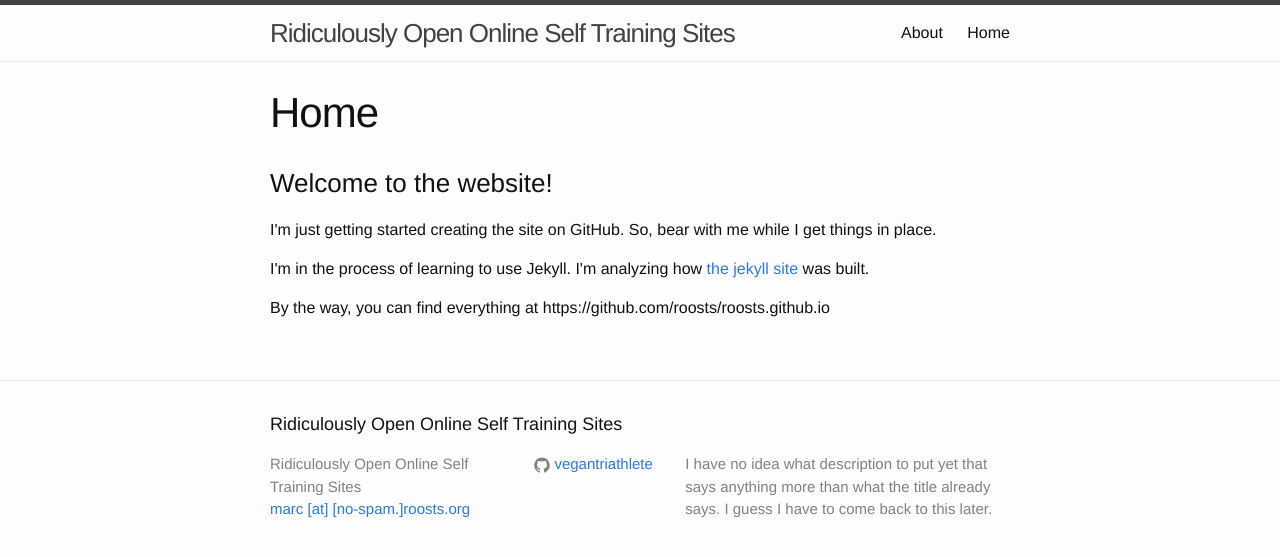
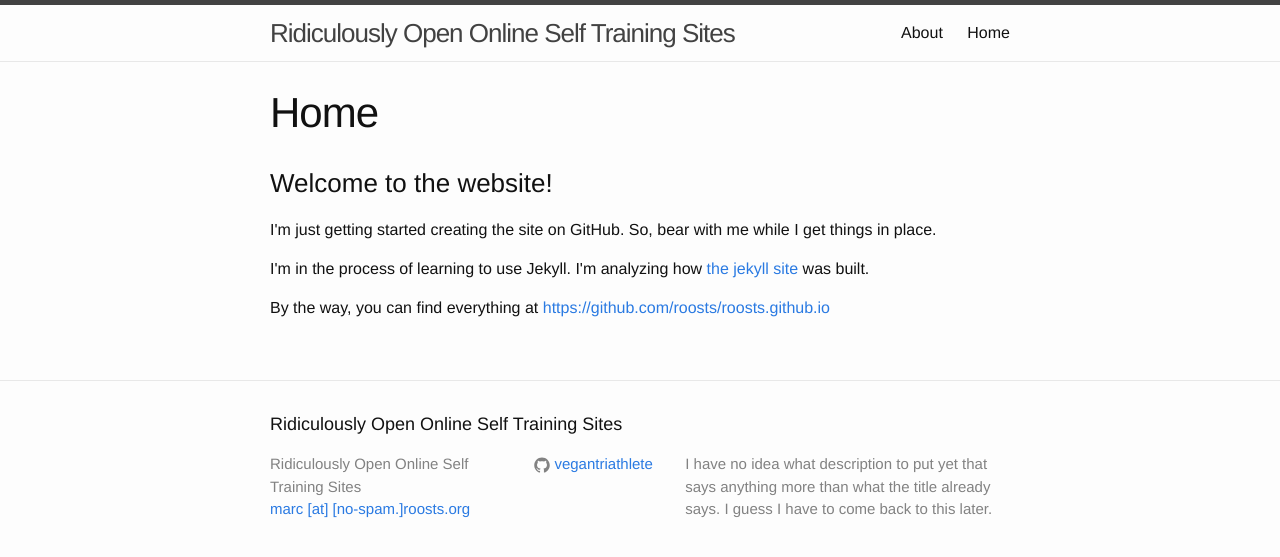
Before and after one commit to roosts/roosts.github.io, a Jekyll site: the page built from index.html, in a window 1280 px wide. Shown: the top 557 px of the page. Built offline with Jekyll 4.4.1, drawn with Linux system fonts in a browser that asks for light colours; comment, search, counter and statistics services are not loaded; some of the changed lines change nothing that is shown.

Commit message:
Make the link the repo an actual link

```diff
--- a/index.html
+++ b/index.html
@@ -8,6 +8,6 @@ title: Home
         <h3>Welcome to the website!</h3>
 	<p>I'm just getting started creating the site on GitHub. So, bear with me while I get things in place.</p>
 	<p>I'm in the process of learning to use Jekyll. I'm analyzing how <a href="http://jekyllrb.com">the jekyll site</a> was built.</p>
-	<p>By the way, you can find everything at https://github.com/roosts/roosts.github.io</p>
+	<p>By the way, you can find everything at <a href="https://github.com/roosts/roosts.github.io">https://github.com/roosts/roosts.github.io</a></p>
       </section>
     </div>
```
